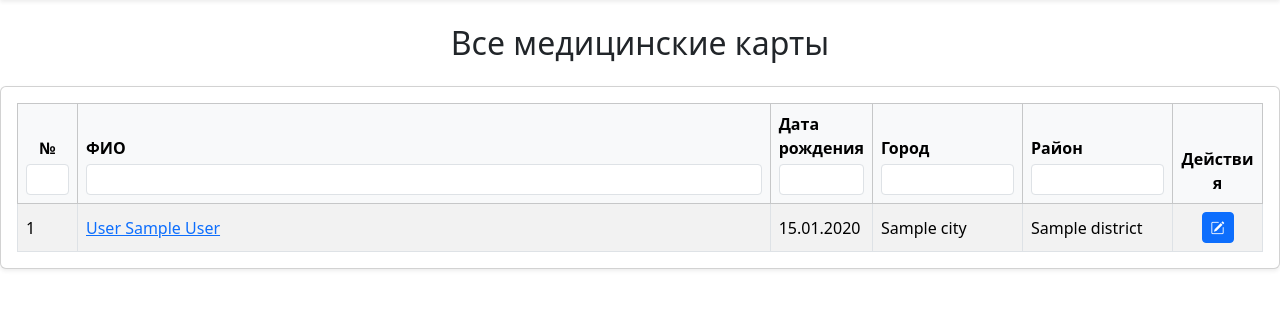
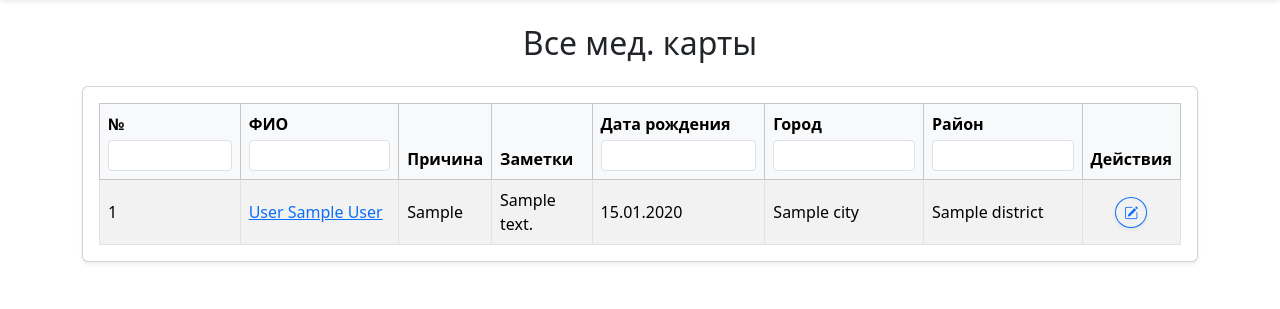
Before and after one commit to gopheruz/mdecrm, a Django app: page /all/med/cards/view/ in a window 1280 px wide. Shown: the part 56-365 px from the top of the page. Run offline with Django 5.2, Linux system fonts and the light colour scheme; a user stored in the database is signed in; tables that the repository leaves empty hold one stand-in row (values such as "Sample post"); some libraries are stand-ins or nearby versions.

Commit message:
2)precheniya 3) izmenit posisheniya

```diff
--- a/med_app/templates/med_app/all_med_cards.html
+++ b/med_app/templates/med_app/all_med_cards.html
@@ -6,37 +6,22 @@
 {% endblock title %}
 
 {% block main %}
-<div class="container-fluid mt-4 mb-4" style="max-width: 1100px;"></div>
-    <h2 class="mb-4 text-center">Все медицинские карты</h2>
+<div class="container mt-4">
+    <h2 class="mb-4 text-center">{{ title|default:"Все медицинские карты" }}</h2>
     <div class="card shadow-sm">
         <div class="card-body">
             <div class="table-responsive">
                 <table id="med-cards-table" class="table table-bordered table-striped table-hover align-middle mb-0">
                     <thead class="table-light">
                         <tr>
-                            <th scope="col" style="width: 60px; min-width: 40px; max-width: 60px; text-align: center;">
-                                №
-                                <input type="text" id="filter-number" class="form-control form-control-sm mt-1 filter-input" placeholder="" style="width: 100%; min-width: 30px; max-width: 60px; text-align: center;">
-                            </th>
-                            <th scope="col">
-                                ФИО
-                                <input type="text" id="filter-fio" class="form-control form-control-sm mt-1 filter-input" placeholder="">
-                            </th>
-                            <th scope="col">
-                                Дата рождения
-                                <input type="text" id="filter-birth-date" class="form-control form-control-sm mt-1 filter-input" placeholder="">
-                            </th>
-                            <th scope="col">
-                                Город
-                                <input type="text" id="filter-city" class="form-control form-control-sm mt-1 filter-input" placeholder="">
-                            </th>
-                            <th scope="col">
-                                Район
-                                <input type="text" id="filter-district" class="form-control form-control-sm mt-1 filter-input" placeholder="">
-                            </th>
-                            <th scope="col" style="width: 80px; min-width: 60px; max-width: 90px; text-align: center;">
-                                Действия
-                            </th>
+                            <th>№<input type="text" id="filter-number" class="form-control form-control-sm mt-1 filter-input" placeholder=""></th>
+                            <th>ФИО<input type="text" id="filter-fio" class="form-control form-control-sm mt-1 filter-input" placeholder=""></th>
+                            <th>Причина</th>
+                            <th>Заметки</th>
+                            <th>Дата рождения<input type="text" id="filter-birth-date" class="form-control form-control-sm mt-1 filter-input" placeholder=""></th>
+                            <th>Город<input type="text" id="filter-city" class="form-control form-control-sm mt-1 filter-input" placeholder=""></th>
+                            <th>Район<input type="text" id="filter-district" class="form-control form-control-sm mt-1 filter-input" placeholder=""></th>
+                            <th>Действия</th>
                         </tr>
                     </thead>
                     <tbody>
@@ -44,28 +29,24 @@
                         <tr>
                             <td>{{ forloop.counter }}</td>
                             <td>
-                                {% if med_card.id %}
                                 <a href="{% url 'med_card_profile_url' med_card.id %}">
                                     {{ med_card.last_name }} {{ med_card.first_name }} {{ med_card.surname }}
                                 </a>
-                                {% else %}
-                                    {{ med_card.last_name }} {{ med_card.first_name }} {{ med_card.surname }}
-                                {% endif %}
                             </td>
-                            <td style="width: 100px;">{{ med_card.birth_date|date:"d.m.Y" }}</td>
-                            <td style="width: 150px;">{{ med_card.city.name|default:"-" }}</td>
-                            <td style="width: 150px;">{{ med_card.district.name|default:"-" }}</td>
+                            <td>{{ med_card.visits.first.reason|default:"-" }}</td>
+                            <td>{{ med_card.visits.first.notes|default:"-" }}</td>
+                            <td>{{ med_card.birth_date|date:"d.m.Y" }}</td>
+                            <td>{{ med_card.city.name|default:"-" }}</td>
+                            <td>{{ med_card.district.name|default:"-" }}</td>
                             <td class="text-center">
-                                {% if med_card.id %}
-                                <a href="{% url 'edit_med_card' med_card.id %}" class="btn btn-sm btn-primary" title="Редактировать">
+                                <a href="{% url 'edit_med_card' med_card.id %}" class="btn btn-outline-primary btn-sm px-2 py-1 rounded-circle shadow-sm" title="Редактировать">
                                     <i class="bi bi-pencil-square"></i>
                                 </a>
-                                {% endif %}
                             </td>
                         </tr>
                         {% empty %}
                         <tr>
-                            <td colspan="6" class="text-center">Медицинские карты не найдены.</td>
+                            <td colspan="8" class="text-center">Медицинские карты не найдены.</td>
                         </tr>
                         {% endfor %}
                     </tbody>
@@ -73,8 +54,9 @@
             </div>
         </div>
     </div>
+</div>
+
 <script>
-        // Фильтрация таблицы медицинских карт
     function filterTable() {
         const filters = {
             number: document.getElementById('filter-number').value.toLowerCase(),
@@ -89,13 +71,13 @@
 
         for (let i = 0; i < rows.length; i++) {
             const cells = rows[i].getElementsByTagName('td');
-                if (cells.length < 6) continue; // Skip empty rows
+            if (cells.length < 8) continue;
 
             const number = cells[0].textContent.toLowerCase();
             const fio = cells[1].textContent.toLowerCase();
-                const birthDate = cells[2].textContent.toLowerCase();
-                const city = cells[3].textContent.toLowerCase();
-                const district = cells[4].textContent.toLowerCase();
+            const birthDate = cells[4].textContent.toLowerCase();
+            const city = cells[5].textContent.toLowerCase();
+            const district = cells[6].textContent.toLowerCase();
 
             const showRow = (
                 number.includes(filters.number) &&
@@ -109,13 +91,11 @@
         }
     }
 
-        // Добавить обработчики событий для фильтров
-        const filterInputs = document.querySelectorAll('.filter-input');
-        filterInputs.forEach(input => {
+    document.querySelectorAll('.filter-input').forEach(input => {
         input.addEventListener('input', filterTable);
     });
 </script>
-</div>
+
 {% endblock main %}
 
 {% block scripts %}
--- a/med_app/templates/med_app/edit_med_card.html
+++ b/med_app/templates/med_app/edit_med_card.html
@@ -55,7 +55,7 @@
             </div>
             <div class="col-md-6 mb-3">
                 <label for="{{ form.birth_date.id_for_label }}" class="form-label">Дата рождения</label>
-                {{ form.birth_date }}
+                {{ med_card.birth_date }}
                 {{ form.birth_date.errors }}
             </div>
         </div>
--- a/med_app/urls.py
+++ b/med_app/urls.py
@@ -27,4 +27,5 @@
     path('analytics/', analytics_view, name='analytics_url'),
     path('favicon.ico', RedirectView.as_view(url='/static/favicon.ico')),
     path('medcard/edit/<int:pk>/', edit_med_card, name='edit_med_card'),
+    path('visit/<int:visit_id>/edit/', visit_edit, name='visit_edit'),
 ]
--- a/med_app/views.py
+++ b/med_app/views.py
@@ -29,8 +29,7 @@
 from django.shortcuts import render, get_object_or_404, redirect
 from django.urls import reverse
 from .models import MedCard, City, District
-from .forms import MedCardForm
-from django.contrib import messages
+from .forms import MedCardForm,VisitEditForm
 
 @login_required
 def serve_recording_view(request, call_id):
@@ -247,7 +246,7 @@
         if form.is_valid():
             form.save()
             messages.success(request, 'Медицинская карта успешно обновлена!')
-            return redirect('all_med_cards_url')  # O'zgartirishdan keyin qayerga yo'naltirish kerak bo'lsa
+            return redirect('med_card_profile_url', id=pk)
     else:
         form = MedCardForm(instance=med_card)
 
@@ -518,6 +517,16 @@
         messages.info(request, "Визит успешно создан !")
         return redirect('med_card_profile_url', med_card_id)
 
+def visit_edit(request, visit_id):
+    visit = get_object_or_404(Visit, id=visit_id)
+    if request.method == 'POST':
+        form = VisitEditForm(request.POST, instance=visit)
+        if form.is_valid():
+            form.save()
+            return redirect('med_card_profile_url', id=visit.med_card.id)
+    else:
+        form = VisitEditForm(instance=visit)
+    return render(request, 'med_app/visit_edit.html', {'form': form, 'visit': visit})
 @custom_login_required
 def all_med_cards_view(request):
     med_cards = MedCard.objects.all()
```
Also changed, not shown: core/settings.py (+13 -13 lines), med_app/forms.py (+8 -0 lines), med_app/templates/med_app/med_card_profile.html (+19 -0 lines), med_app/templates/med_app/visit_edit.html (added, +12 -0 lines). Lines whose indentation alone changed are shown as unchanged.
